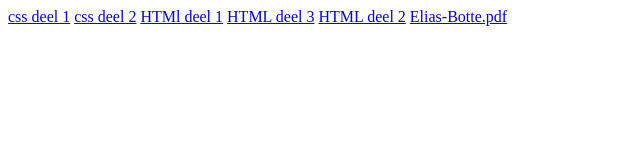
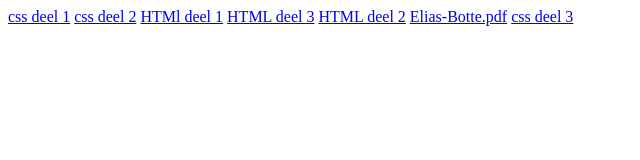
Before and after one commit to AgentX009X/Botte_Elias, a plain HTML site: page index.html in a window 1280 px wide. Shown: the full height of the page, 0-640 px from the left. Drawn offline with Linux system fonts and the light colour scheme.

Commit message:
Update index.html

```diff
--- a/index.html
+++ b/index.html
@@ -11,5 +11,6 @@
 <a href="verslag%20html%20deel%203/Verslag%20html%20deel%203.html">HTML deel 3</a>
 <a href="HTML%20deel%202/HTML%20deel%202.html">HTML deel 2</a>
 <a href="Elias-Botte.pdf">Elias-Botte.pdf</a>
+<a href="css%20deel%203">css deel 3</a>
 </body>
 </html>
```
